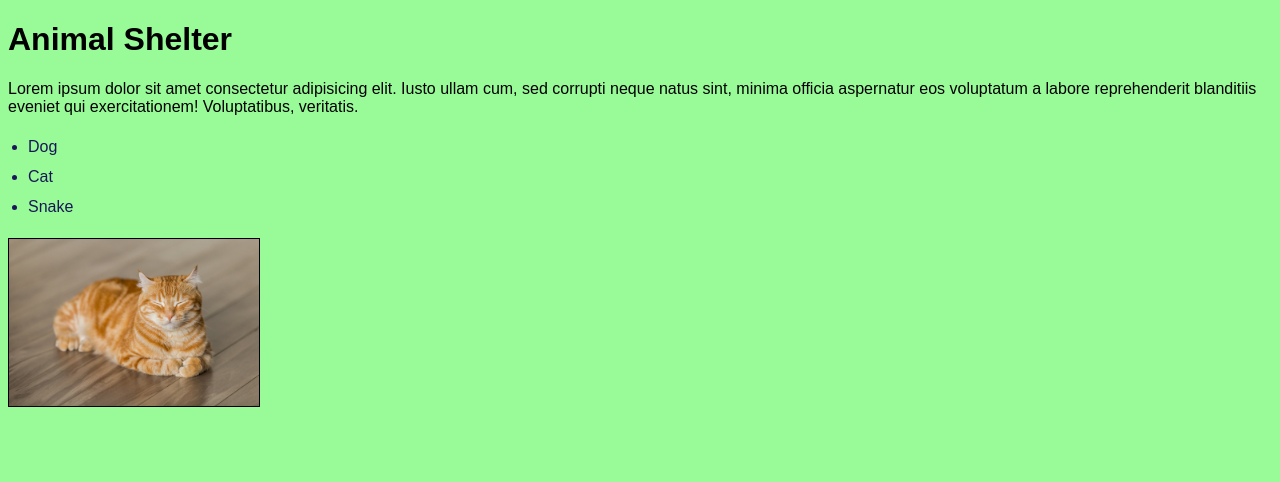
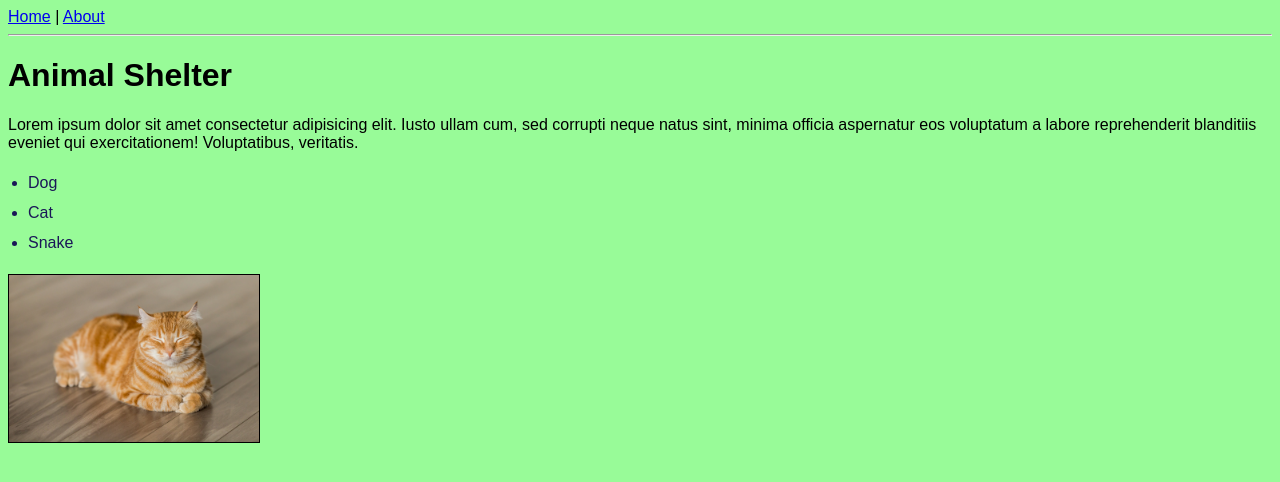
Before and after one commit to amirschwa-sch/shelter, a plain HTML site: page index.html in a window 1280 px wide. Drawn offline with Linux system fonts and the light colour scheme.

Commit message:
Adding about page

```diff
--- a/index.html
+++ b/index.html
@@ -7,6 +7,12 @@
     <link rel="stylesheet" href="style.css">
 </head>
 <body>
+
+    <a href="index.html">Home</a>
+    <sapn>|</sapn>
+    <a href="about.html">About</a>
+    <hr>
+
     <h1>Animal Shelter</h1>
     <p>Lorem ipsum dolor sit amet consectetur adipisicing elit. Iusto ullam cum, sed corrupti neque natus sint, minima officia aspernatur eos voluptatum a labore reprehenderit blanditiis eveniet qui exercitationem! Voluptatibus, veritatis.</p>
     <ul>
```
Also changed, not shown: about.html (added, +20 -0 lines).
